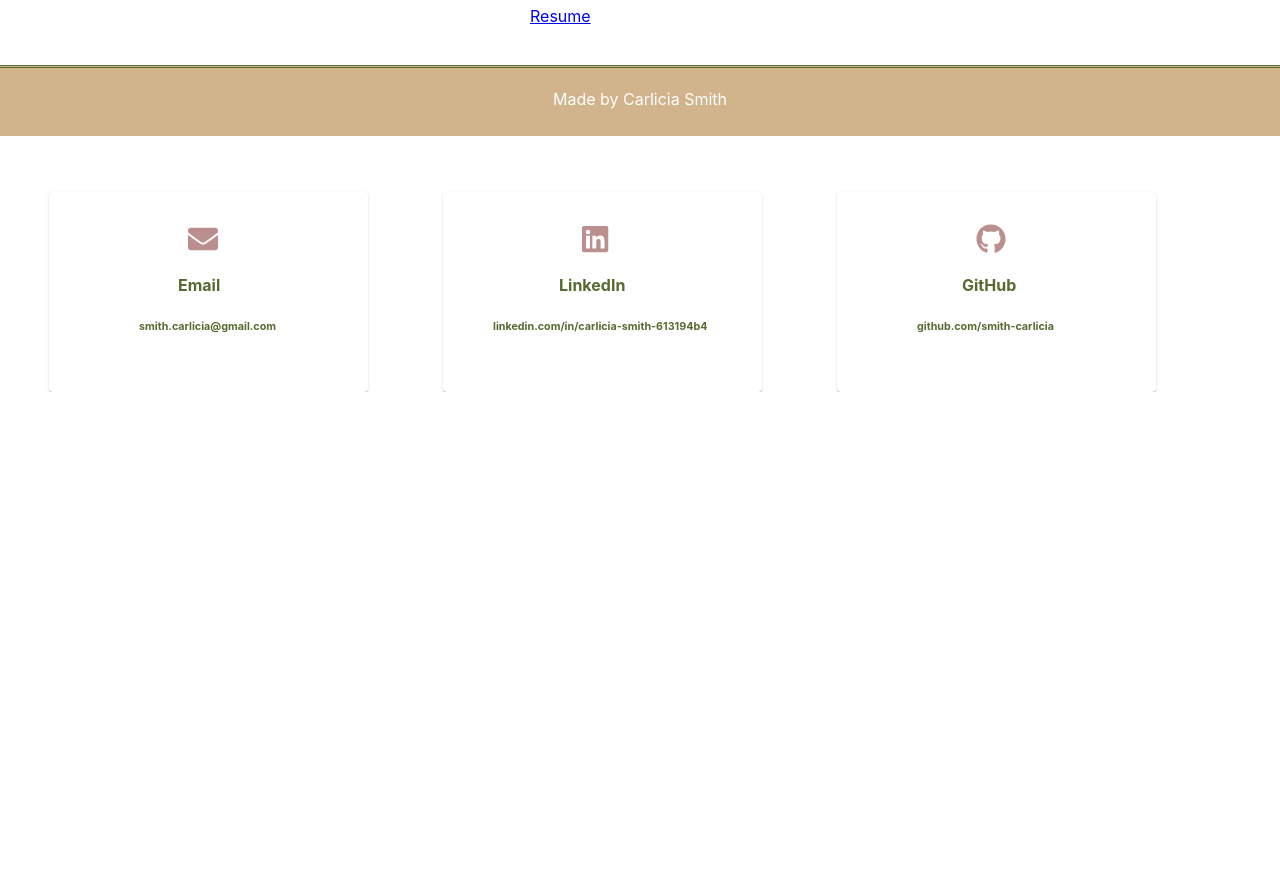
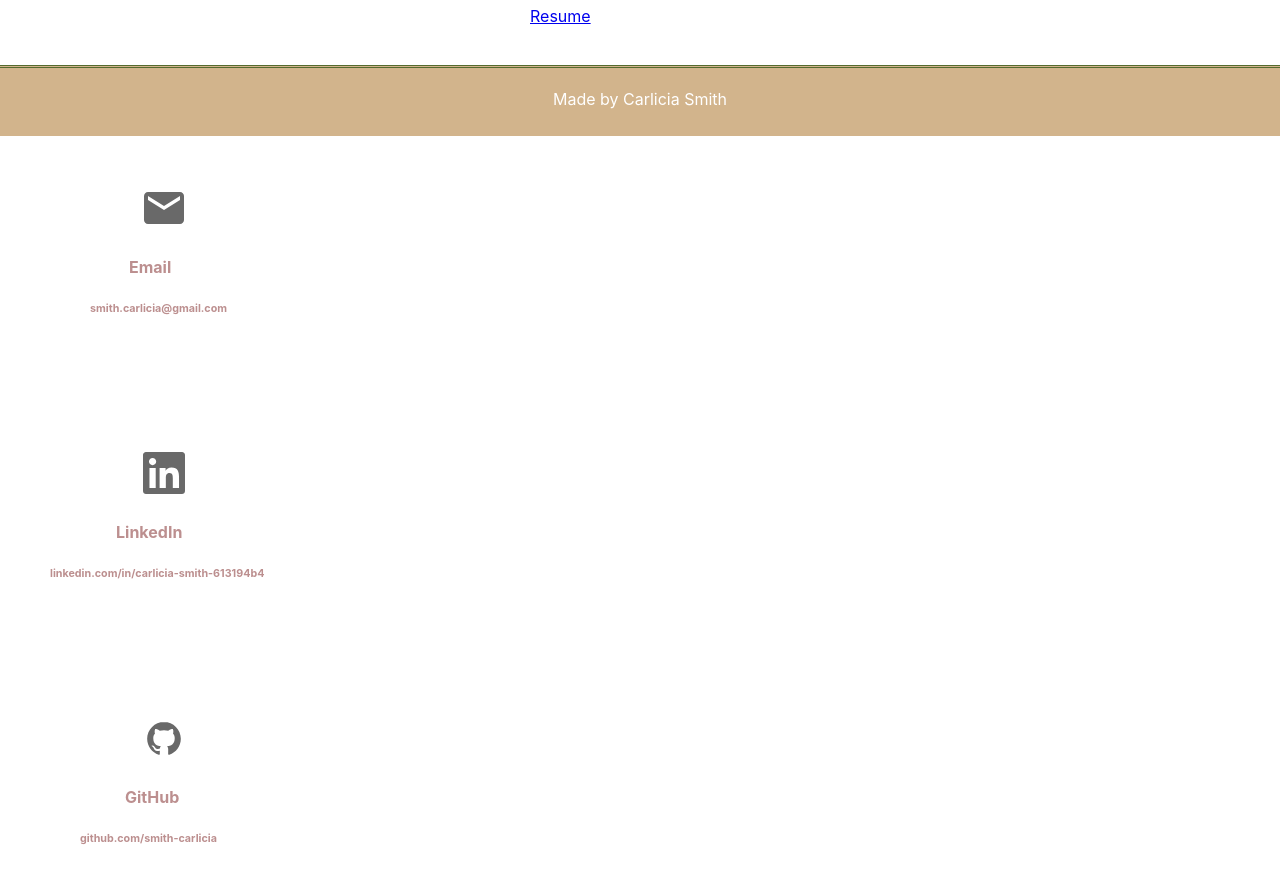
Before and after one commit to smith-carlicia/CarliciaSmith-Portfolio, a React (Create React App) app: page /contact in a window 1280 px wide. Shown: the part 680-1562 px from the top of the page. Before the commit the page ends 1072 px from the top, so only its background shows below. Built offline with nearby package versions, Linux system fonts and the light colour scheme.

Commit message:
commented out peachpuff background in body of contact page

```diff
--- a/src/pages/Contact/contact.css
+++ b/src/pages/Contact/contact.css
@@ -1,21 +1,27 @@
+/* body {
+    background-color: peachpuff;
+} */
+
 .contactInfo {
     justify-content: center;
+    font-family: 'M Plus 1p';
     margin-left: 1px;
     padding-top: 2rem;
-    color: white;
+    color:rosybrown;
+    font-weight: 800;
 }
 
 .fontIcon {
-    margin-top: 2rem;
-    margin-right: 6rem;
-    padding-left: 139px;
-    font-size: 30px;
-    color: rosybrown;
+    margin-top:5px;
+    /* margin-right: 5px; */
+    margin-left: 140px;
+    color: dimgray;
+    font-size: 3rem;
 }
 
 .contactcrd {
     margin-top: 65px;
-    margin-right: 75px;
+    padding-right: 65px;
     width: 319px;
     height:200px;
     border-radius: 0;
@@ -23,34 +29,34 @@
 
 .emhead {
     margin-left: 129px;
-    color: darkolivegreen;
+    color: rosybrown;
 }
 
 .ctchead {
     margin-left: 116px;
-    color: darkolivegreen;
+    color: rosybrown;
     text-decoration: none;
 }
 
 .gthead {
     margin-left: 125px;
-    color: darkolivegreen;
+    color: rosybrown;
     text-decoration: none;
 }
 
 .em {
     padding-left: 90px;
-    color: darkolivegreen;
+    color: rosybrown;
 }
 
 .linked {
     padding-left: 50px;
     text-decoration: none;
-    color: darkolivegreen;
+    color: rosybrown;
 }
 
 .gt {
     padding-left: 80px;
     text-decoration: none;
-    color: darkolivegreen;
+    color: rosybrown;
 }
--- a/src/pages/Contact/contact.jsx
+++ b/src/pages/Contact/contact.jsx
@@ -1,93 +1,151 @@
-import React from 'react';
+import React, { Component } from "react";
 import '../../pages/Contact/contact.css';
 import ContactInfo from '../../components/Contact/Contact';
-import { Grid, Card } from '@material-ui/core';
-import { FontAwesomeIcon } from '@fortawesome/react-fontawesome'
-import { faGithub } from '@fortawesome/free-brands-svg-icons'
-import { faLinkedin } from '@fortawesome/free-brands-svg-icons'
+import Container from 'react-bootstrap/Container'
+import Row from 'react-bootstrap/Row'
+import Col from 'react-bootstrap/Col'
+import Card from 'react-bootstrap/Card'
+import {  DiGithubBadge } from "react-icons/di";
+import {  FaLinkedin } from "react-icons/fa";
+import { MdEmail } from "react-icons/md";
 
 
-function Contact() {
 
+class Contact extends Component {
+
+    render() {
         return(
+        <>
+            <Container
+                fluid
+                id="Contact"
+                >
+                    <Row>
+                        <Col md={5}></Col>
+                        <Col md={4}>
+                            <h2
+                                className="contactInfo">
+                                    Contact
+                            </h2>
+                        </Col>
+                        <Col md={2}></Col>
+                    </Row>
 
-        <Grid>
-            <Grid
-                container
-                direction="row"
-                justify="center"
-                alignItems="center">
-                    <h2 className="contactInfo">Contact</h2>
-            <Grid
-                container
-                direction="row"
-                justify="center"
-            >
-                <Grid item>
-                    <Card className="contactcrd">
+                    <Row>
+                        <Col md={3}>
+                            <Card
+                                className="contactcrd">
                                 <a>
-                            <ContactInfo className="fontIcon" href="smith.carlicia@gmail.com" />
+                                    <MdEmail
+                                        className="fontIcon"
+                                        href="smith.carlicia@gmail.com" />
                                 </a>
-                        <h4 className="emhead">Email</h4>
-                        <h6 className="em">smith.carlicia@gmail.com</h6>
+                                <h4
+                                    className="emhead">
+                                        Email
+                                </h4>
+                                <h6
+                                    className="em">
+                                        smith.carlicia@gmail.com
+                                </h6>
                             </Card>
-                </Grid>
-                <Grid item>
-                    <Card className="contactcrd">
-                        <a href="https://www.linkedin.com/in/carlicia-smith-613194b4/" target="__blank" >
-                            <FontAwesomeIcon className="fontIcon"  icon={faLinkedin}  />
+                        </Col>
+
+                        <Col md={3}>
+                            <Card
+                                className="contactcrd">
+                                <a
+                                    href="https://www.linkedin.com/in/carlicia-smith-613194b4/"
+                                    target="__blank" >
+                                    <FaLinkedin
+                                        className="fontIcon"
+                                    />
                                 </a>
-                        <h4 className="ctchead">LinkedIn</h4>
-                        <h6 className="linked">linkedin.com/in/carlicia-smith-613194b4</h6>
+                                <h4
+                                    className="ctchead">
+                                        LinkedIn
+                                </h4>
+                                <h6
+                                    className="linked">
+                                        linkedin.com/in/carlicia-smith-613194b4
+                                </h6>
                             </Card>
-                </Grid>
-                <Grid item>
-                    <Card className="contactcrd">
-                        <a href="https://github.com/smith-carlicia" target="__blank">
-                            <FontAwesomeIcon className="fontIcon" icon={faGithub}/>
+                        </Col>
+
+                        <Col md={3}>
+                            <Card
+                                className="contactcrd">
+                                <a
+                                    href="https://github.com/smith-carlicia"
+                                    target="__blank">
+                                        <DiGithubBadge
+                                            className="fontIcon"
+                                            href="https://github.com/smith-carlicia"
+                                            target="__blank"
+                                            // icon={faGithub}
+                                        />
                                 </a>
-                        <h4 className="gthead">GitHub</h4>
-                        <h6 className="gt">github.com/smith-carlicia</h6>
+                                <h4
+                                    className="gthead">
+                                        GitHub
+                                </h4>
+                                <h6
+                                    className="gt">
+                                        github.com/smith-carlicia
+                                </h6>
                             </Card>
-                </Grid>
-            </Grid>
-            </Grid>
-        </Grid>
-        // <Container className="container">
+                        </Col>
+                    </Row>
 
-        //     {/* header */}
-        //     <Row>
-        //     <Col sm="5"></Col>
-        //     <Col sm="3">
-        //         <h2 className="contactInfo">Contact</h2>
-        //     </Col>
-        //     <Col sm="4"></Col>
-        //     </Row>
-
-        //     {/* contact content */}
-        //     <Row>
-        //         <Col sm="3"></Col>
-        //         <Col sm="2">
-        //         <a>
-        //         <ContactInfo href="smith.carlicia@gmail.com" />
-        //         </a>
-        //         </Col>
-        //         <Col sm="2">
-        //         <a href="https://www.linkedin.com/in/carlicia-smith-613194b4/" target="__blank" >
-        //             <FontAwesomeIcon className="fontIcon"  icon={faLinkedin}  />
-        //         </a>
-        //         </Col>
-        //         <Col sm="2">
-        //         <a href="https://github.com/smith-carlicia" target="__blank">
-        //             <FontAwesomeIcon className="fontIcon" icon={faGithub}/>
-        //         </a>
-        //         </Col>
-        //         <Col sm="3"></Col>
-        //     </Row>
+            </Container>
+        </>
 
 
-        // </Container>
     )
     }
+}
 
+
+  // <Grid id="Contact">
+        //     <Grid
+        //         container
+        //         direction="row"
+        //         justify="center"
+        //         alignItems="center">
+        //             <h2 className="contactInfo">Contact</h2>
+        //     <Grid
+        //         container
+        //         direction="row"
+        //         justify="center"
+        //     >
+        //         <Grid item>
+        //             <Card className="contactcrd">
+        //                 <a>
+        //                     <ContactInfo className="fontIcon" href="smith.carlicia@gmail.com" />
+        //                 </a>
+        //                 <h4 className="emhead">Email</h4>
+        //                 <h6 className="em">smith.carlicia@gmail.com</h6>
+        //             </Card>
+        //         </Grid>
+        //         <Grid item>
+        //             <Card className="contactcrd">
+        //                 <a href="https://www.linkedin.com/in/carlicia-smith-613194b4/" target="__blank" >
+        //                     <FontAwesomeIcon className="fontIcon"  icon={faLinkedin}  />
+        //                 </a>
+        //                 <h4 className="ctchead">LinkedIn</h4>
+        //                 <h6 className="linked">linkedin.com/in/carlicia-smith-613194b4</h6>
+        //             </Card>
+        //         </Grid>
+        //         <Grid item>
+        //             <Card className="contactcrd">
+        //                 <a href="https://github.com/smith-carlicia" target="__blank">
+        //                     <FontAwesomeIcon className="fontIcon" icon={faGithub}/>
+        //                 </a>
+        //                 <h4 className="gthead">GitHub</h4>
+        //                 <h6 className="gt">github.com/smith-carlicia</h6>
+        //             </Card>
+        //         </Grid>
+        //     </Grid>
+        //     </Grid>
+        // </Grid>
 export default Contact;
```
Lines whose indentation alone changed are shown as unchanged.
